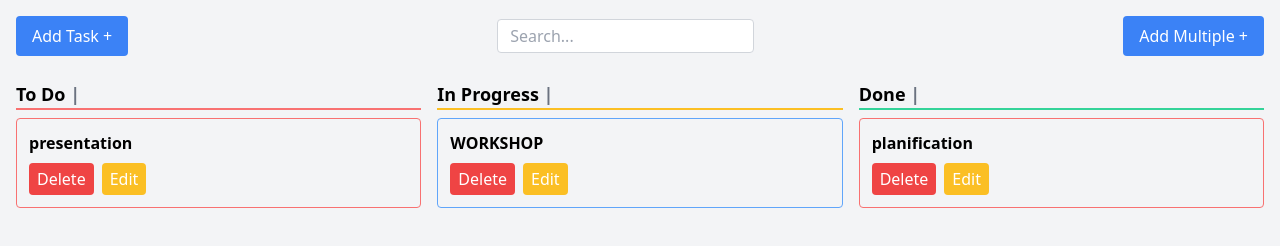
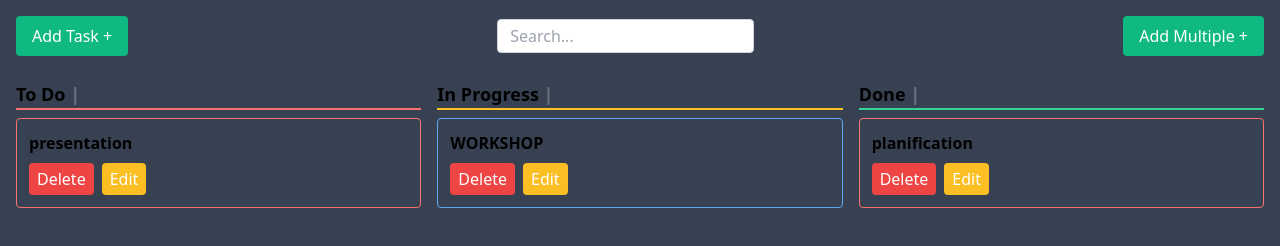
Before and after one commit to hichamoubaha/brief-4-to-do-lists, a website: page src/index.html in a window 1280 px wide. Drawn offline with nearby package versions, Linux system fonts and the light colour scheme.

Commit message:
modify the input backgroud colors and the body background color

```diff
--- a/src/index.html
+++ b/src/index.html
@@ -6,17 +6,17 @@
   <title>To Do List</title>
   <link href="https://cdn.jsdelivr.net/npm/tailwindcss@2.2.19/dist/tailwind.min.css" rel="stylesheet">
 </head>
-<body class="bg-gray-100 p-4">
-  <div class="container mx-auto">
+<body class="bg-gray-700 p-4">
+  <section class="container mx-auto">
     <!-- Header with Add Task buttons -->
     <div class="flex justify-between items-center mb-6">
-      <button onclick="openModal()" class="bg-blue-500 text-white px-4 py-2 rounded hover:bg-blue-600">Add Task +</button>
+      <button onclick="openModal()" class="bg-green-500 text-white px-4 py-2 rounded hover:bg-black">Add Task +</button>
       <input type="text" placeholder="Search..." class="border border-gray-300 rounded px-3 py-1" />
-      <button class="bg-blue-500 text-white px-4 py-2 rounded hover:bg-blue-600">Add Multiple +</button>
+      <button class="bg-green-500 text-white px-4 py-2 rounded hover:bg-black">Add Multiple +</button>
     </div>
 
     <!-- Task Sections -->
-    <div class="grid grid-cols-3 gap-4">
+    <section class="grid grid-cols-3 gap-4">
       <!-- To Do Section -->
       <div>
         <h2 class="text-lg font-semibold">To Do <span class="text-gray-500">| </span></h2>
@@ -61,11 +61,11 @@
           </div>
         </div>
       </div>
-    </div>
-  </div>
+    </section>
+  </section>
 
   <!-- Modal -->
-  <div id="taskModal" class="fixed inset-0 bg-gray-800 bg-opacity-75 flex items-center justify-center hidden">
+  <section id="taskModal" class="fixed inset-0 bg-gray-800 bg-opacity-75 flex items-center justify-center hidden">
     <div class="bg-white p-6 rounded shadow-lg w-96">
       <h2 class="text-lg font-semibold mb-4">Add New Task</h2>
       <form id="taskForm">
@@ -103,7 +103,7 @@
         </div>
       </form>
     </div>
-  </div>
+  </section>
   <script src="action.js"></script>
 </body>
 </html>
```
